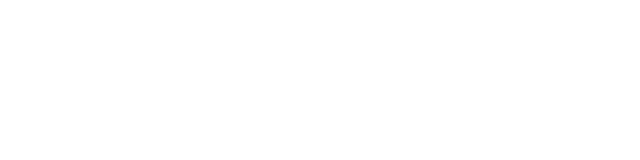
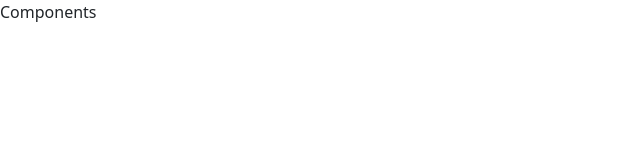
Before and after one commit to joaquingarcia08/TP-Productos, a React (Vite) app: page /componentes in a window 1280 px wide. Before the commit this address had no page. Shown: the top 160 px of the page, without its empty margins (0-640 px from the left). Built offline with nearby package versions, Linux system fonts and the light colour scheme.

Commit message:
arreglos de head y foot

```diff
--- a/src/App.jsx
+++ b/src/App.jsx
@@ -5,6 +5,7 @@ import Manufacturers from './pages/Manufacturers.jsx'
 import ProductDetail from './pages/ProductDetail.jsx'
 import { Route, Routes } from 'react-router-dom'
 import 'bootstrap/dist/css/bootstrap.min.css';
+import Components from './pages/Components.jsx'
 
 
 function App() {
@@ -14,6 +15,7 @@ function App() {
         <Route path="/" element={<Home />} />
         <Route path="/catalogo" element={<Catalog />} />
         <Route path="/fabricantes" element={<Manufacturers />} />
+        <Route path="/componentes" element={<Components />} />
         <Route path="/producto/:id" element={<ProductDetail />} />
       </Routes>
     </div>
--- a/src/pages/Catalog.jsx
+++ b/src/pages/Catalog.jsx
@@ -2,6 +2,7 @@ import React, { useEffect, useState } from 'react';
 import axios from 'axios';
 import ProductCard from '../components/ProductCard';
 import Header from '../components/Header';
+import Footer from '../components/Footer';
 
 const Catalog = () => {
   const [productos, setProductos] = useState([]); // Estado para almacenar los productos
@@ -46,6 +47,7 @@ const Catalog = () => {
         ))}
       </div>
     </div>
+    <Footer />
     </div>
   );
 };
--- /dev/null
+++ b/src/pages/Components.jsx
@@ -0,0 +1,7 @@
+import React from 'react'
+
+export default function Components() {
+  return (
+    <div>Components</div>
+  )
+}
--- a/src/pages/ProductDetail.jsx
+++ b/src/pages/ProductDetail.jsx
@@ -15,15 +15,16 @@ const ProductDetail = () => {
         const productResponse = await axios.get(`http://localhost:5000/productos/${id}`);
         const fabricantesResponse = await axios.get(`http://localhost:5000/productos/${id}/fabricantes`);
         const componentesResponse = await axios.get(`http://localhost:5000/productos/${id}/componentes`);
+        console.log(fabricantesResponse.data)
 
 
         setProducto(productResponse.data);
         console.log(productResponse.data)
 
         // Asegurarnos de que las respuestas sean arrays
-        setFabricantes(fabricantesResponse.data.producto?.fabricantes);
+        setFabricantes(fabricantesResponse.data.fabricantes);
         console.log(fabricantes)
-        setComponentes(componentesResponse.data.producto?.componentes);
+        setComponentes(componentesResponse.data.componentes);
         console.log(componentes)
       } catch (error) {
         console.error('Error al cargar los detalles del producto:', error);
```
